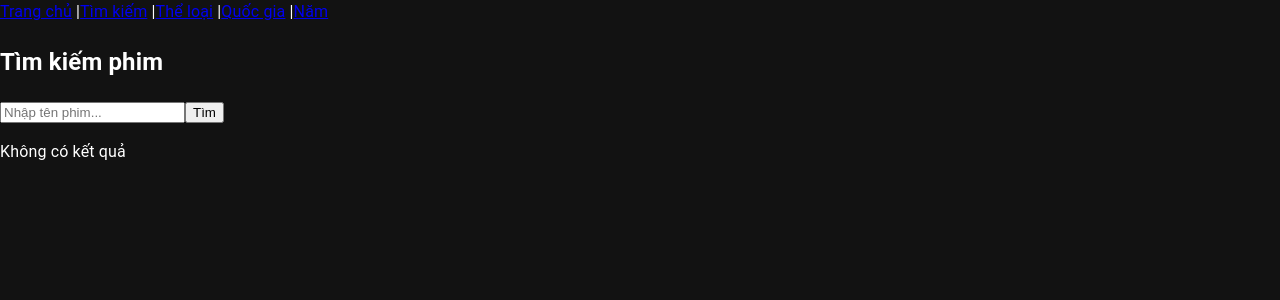
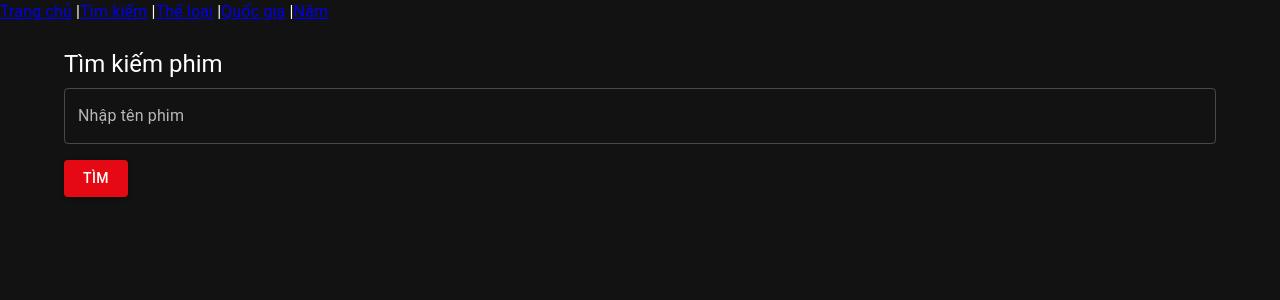
Before and after one commit to luxysiv/ola, a React (Create React App) app: page /search in a window 1280 px wide. Shown: the top 300 px of the page. Built offline with nearby package versions, Linux system fonts and the light colour scheme.

Commit message:
Update Search.js

```diff
--- a/src/pages/Search.js
+++ b/src/pages/Search.js
@@ -1,76 +1,73 @@
-// src/pages/Search.js
 import React, { useState } from "react";
 import axios from "axios";
 import { Link } from "react-router-dom";
 
+import {
+  Container,
+  TextField,
+  Button,
+  Grid,
+  Card,
+  CardMedia,
+  CardContent,
+  Typography
+} from "@mui/material";
+
 function Search() {
   const [keyword, setKeyword] = useState("");
   const [results, setResults] = useState([]);
-  const [loading, setLoading] = useState(false);
 
   const handleSearch = async () => {
-    if (!keyword.trim()) return;
+    const res = await axios.get(
+      `https://phimapi.com/v1/api/tim-kiem?keyword=${keyword}`
+    );
 
-    try {
-      setLoading(true);
-
-      const res = await axios.get(
-        `https://phimapi.com/v1/api/tim-kiem?keyword=${encodeURIComponent(
-          keyword
-        )}&page=1`
-      );
-
-      // ✅ dữ liệu đúng nằm ở đây
-      setResults(res.data.data.items || []);
-    } catch (err) {
-      console.error("Search error:", err);
-      setResults([]);
-    } finally {
-      setLoading(false);
-    }
+    setResults(res.data.data.items || []);
   };
 
   return (
-    <div className="container">
-      <h2>Tìm kiếm phim</h2>
+    <Container sx={{ mt: 3 }}>
+      <Typography variant="h5" gutterBottom>
+        Tìm kiếm phim
+      </Typography>
 
-      <div style={{ marginBottom: 12 }}>
-        <input
-          value={keyword}
-          placeholder="Nhập tên phim..."
-          onChange={(e) => setKeyword(e.target.value)}
-          onKeyDown={(e) => e.key === "Enter" && handleSearch()}
-        />
-        <button onClick={handleSearch}>Tìm</button>
-      </div>
+      <TextField
+        fullWidth
+        label="Nhập tên phim"
+        value={keyword}
+        onChange={e => setKeyword(e.target.value)}
+      />
 
-      {loading && <p>Đang tìm...</p>}
+      <Button
+        variant="contained"
+        sx={{ mt: 2 }}
+        onClick={handleSearch}
+      >
+        Tìm
+      </Button>
 
-      {!loading && results.length === 0 && <p>Không có kết quả</p>}
+      <Grid container spacing={2} sx={{ mt: 2 }}>
+        {results.map(movie => (
+          <Grid item xs={6} sm={4} md={3} key={movie._id}>
+            <Card>
+              <Link to={`/movie/${movie.slug}`}>
+                <CardMedia
+                  component="img"
+                  height="260"
+                  image={`https://phimimg.com/${movie.poster_url}`}
+                />
+              </Link>
 
-      <div style={{ display: "grid", gridTemplateColumns: "repeat(auto-fill, 150px)", gap: 15 }}>
-        {results.map((r) => (
-          <Link
-            key={r._id}
-            to={`/movie/${r.slug}`}
-            style={{ textDecoration: "none", color: "inherit" }}
-          >
-            <div>
-              <img
-                src={`https://phimimg.com/${r.poster_url}`}
-                alt={r.name}
-                width="150"
-                style={{ borderRadius: 6 }}
-              />
-              <div>
-                <b>{r.name}</b>
-              </div>
-              <div>{r.year} • {r.quality}</div>
-            </div>
-          </Link>
+              <CardContent>
+                <Typography variant="body2">
+                  {movie.name}
+                </Typography>
+              </CardContent>
+            </Card>
+          </Grid>
         ))}
-      </div>
-    </div>
+      </Grid>
+    </Container>
   );
 }
 
```
